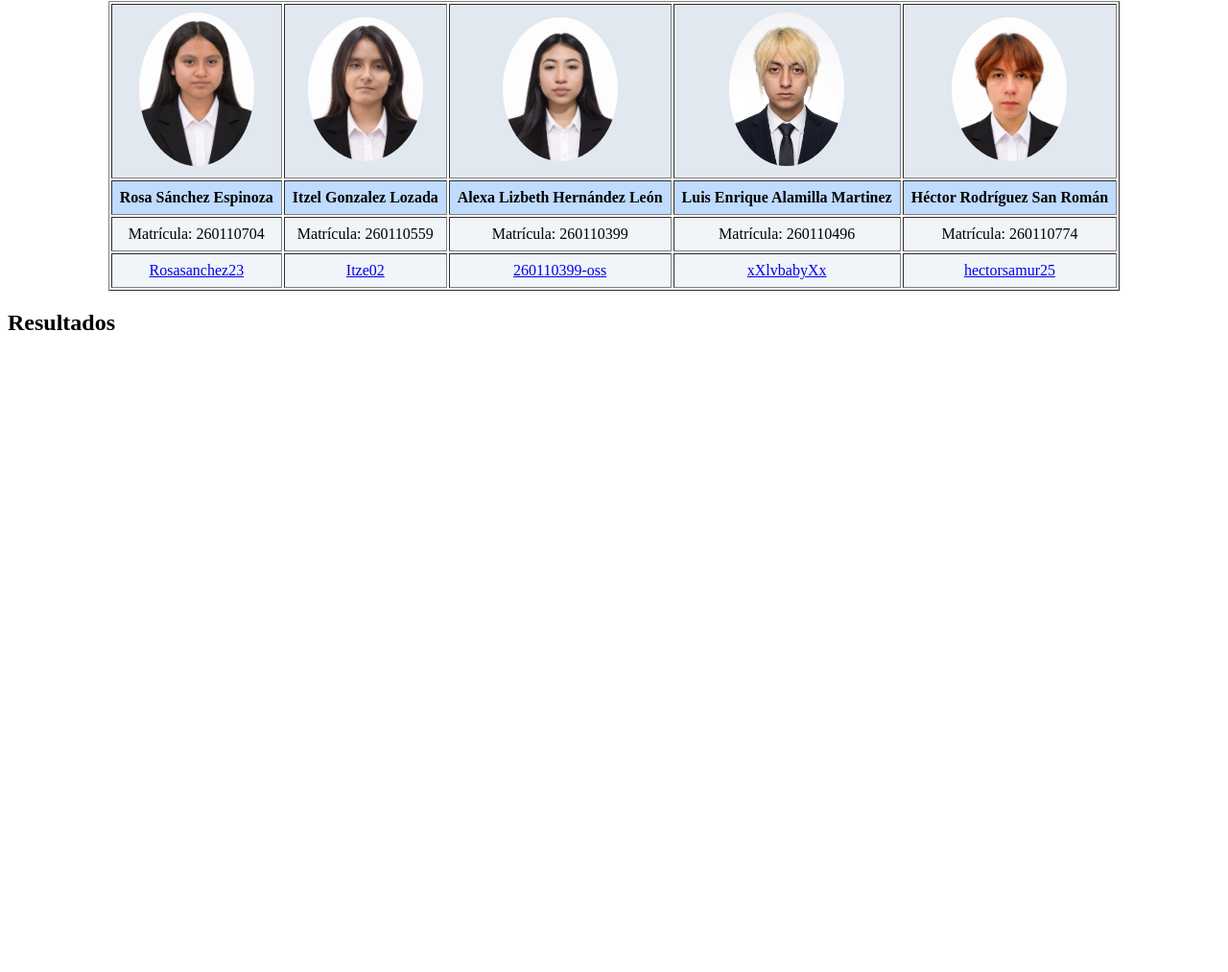
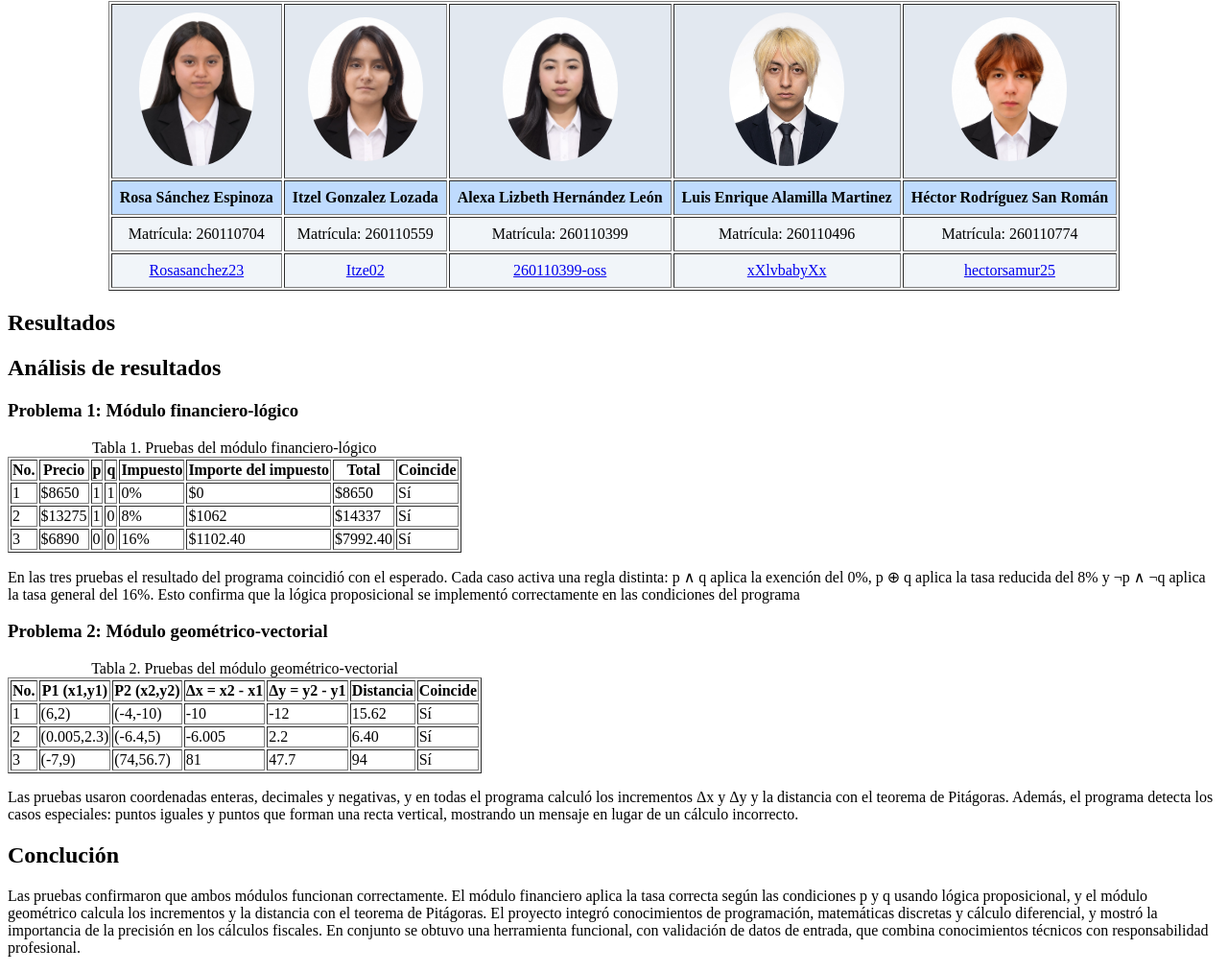
Before and after one commit to Rosasanchez23/Proyecto-1a, a plain HTML site: page index.html in a window 1280 px wide. Shown: the part 2033-3046 px from the top of the page at 96% size. Before the commit the page ends 2403 px from the top, so only its background shows below. Drawn offline with Linux system fonts and the light colour scheme.

Commit message:
T12: analisis de resultados y conclusion

```diff
--- a/index.html
+++ b/index.html
@@ -248,6 +248,87 @@
 
         <section id="resultados">
             <h2>Resultados</h2>
+            <h2>Análisis de resultados</h2>
+            <h3>Problema 1: Módulo financiero-lógico</h3>
+            <table border="1">
+    <caption>Tabla 1. Pruebas del módulo financiero-lógico</caption>
+    <thead>
+      <tr>
+        <th>No.</th>
+        <th>Precio</th>
+        <th>p</th>
+        <th>q</th>
+        <th>Impuesto</th>
+        <th>Importe del impuesto</th>
+        <th>Total</th>
+        <th>Coincide</th>
+      </tr>
+    </thead>
+    <tbody>
+      <tr>
+        <td>1</td><td>$8650</td><td>1</td><td>1</td>
+        <td>0%</td><td>$0</td><td>$8650</td><td>Sí</td>
+      </tr>
+      <tr>
+        <td>2</td><td>$13275</td><td>1</td><td>0</td>
+        <td>8%</td><td>$1062</td><td>$14337</td><td>Sí</td>
+      </tr>
+      <tr>
+        <td>3</td><td>$6890</td><td>0</td><td>0</td>
+        <td>16%</td><td>$1102.40</td><td>$7992.40</td><td>Sí</td>
+      </tr>
+    </tbody>
+  </table>
+            <p>En las tres pruebas el resultado del programa coincidió con el esperado.
+                Cada caso activa una regla distinta: p ∧ q aplica la exención del 0%,
+                p ⊕ q aplica la tasa reducida del 8% y ¬p ∧ ¬q aplica la tasa general del 16%.
+                Esto confirma que la lógica proposicional se implementó correctamente en las condiciones del programa</p>
+
+         <h3>Problema 2: Módulo geométrico-vectorial</h3>
+          <table border="1">
+    <caption>Tabla 2. Pruebas del módulo geométrico-vectorial</caption>
+    <thead>
+      <tr>
+        <th>No.</th>
+        <th>P1 (x1,y1)</th>
+        <th>P2 (x2,y2)</th>
+        <th>Δx = x2 - x1</th>
+        <th>Δy = y2 - y1</th>
+        <th>Distancia</th>
+        <th>Coincide</th>
+      </tr>
+    </thead>
+    <tbody>
+      <tr>
+        <td>1</td><td>(6,2)</td><td>(-4,-10)</td>
+        <td>-10</td><td>-12</td><td>15.62</td><td>Sí</td>
+      </tr>
+      <tr>
+        <td>2</td><td>(0.005,2.3)</td><td>(-6.4,5)</td>
+        <td>-6.005</td><td>2.2</td><td>6.40</td><td>Sí</td>
+      </tr>
+      <tr>
+        <td>3</td><td>(-7,9)</td><td>(74,56.7)</td>
+        <td>81</td><td>47.7</td><td>94</td><td>Sí</td>
+      </tr>
+    </tbody>
+  </table>
+
+            <p>Las pruebas usaron coordenadas enteras, decimales y negativas,
+            y en todas el programa calculó los incrementos Δx y Δy y la distancia con el teorema de Pitágoras.
+            Además, el programa detecta los casos especiales: puntos iguales y puntos que forman una recta vertical,
+            mostrando un mensaje en lugar de un cálculo incorrecto.</p>
+
+            <h2>Conclución</h2>
+
+            <p>Las pruebas confirmaron que ambos módulos funcionan correctamente.
+            El módulo financiero aplica la tasa correcta según las condiciones p y q usando lógica proposicional,
+            y el módulo geométrico calcula los incrementos y la distancia con el teorema de Pitágoras.
+            El proyecto integró conocimientos de programación, matemáticas discretas y cálculo diferencial,
+            y mostró la importancia de la precisión en los cálculos fiscales.
+            En conjunto se obtuvo una herramienta funcional, con validación de datos de entrada,
+            que combina conocimientos técnicos con responsabilidad profesional.</p>
+
         </section>
     </main>
 </body>
```
